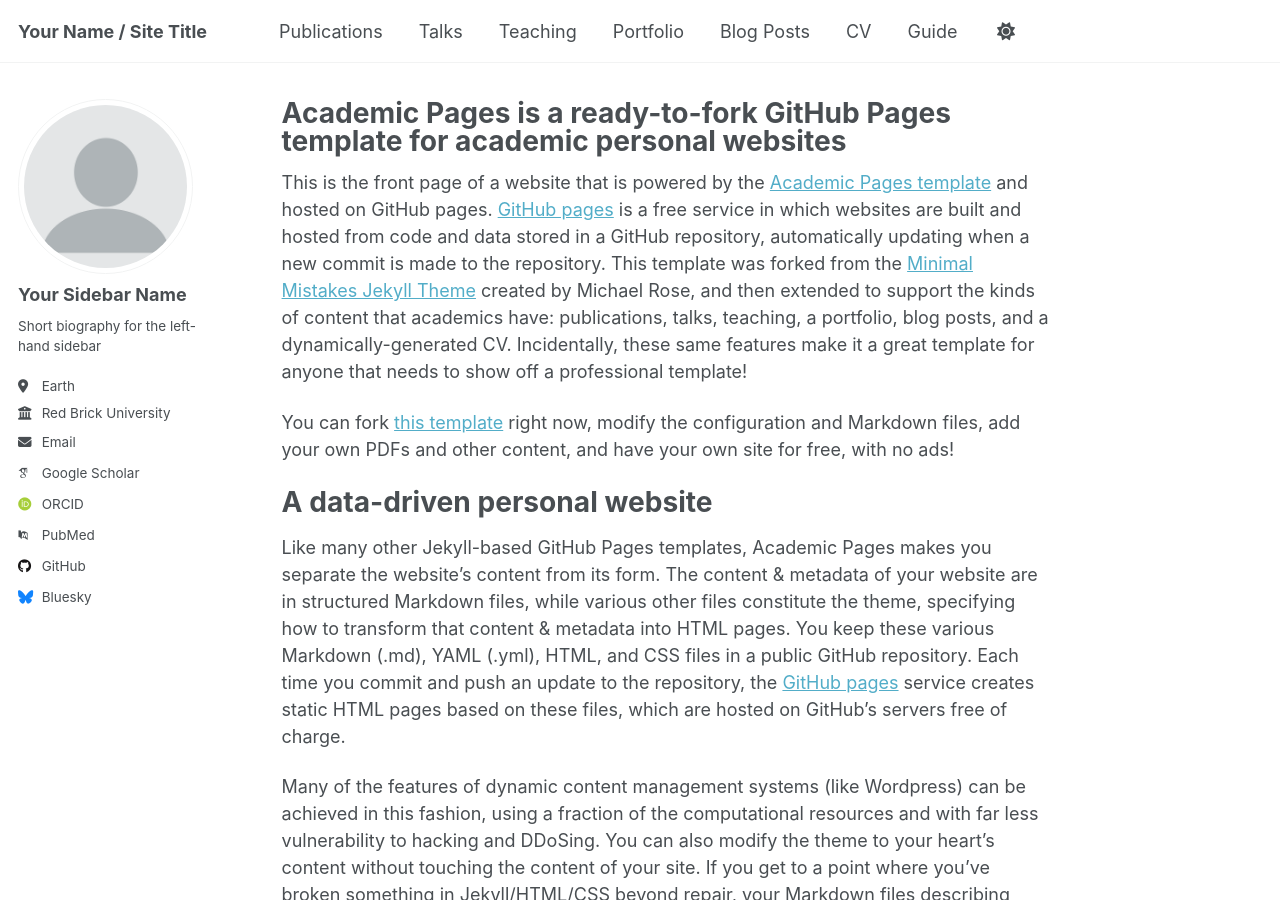
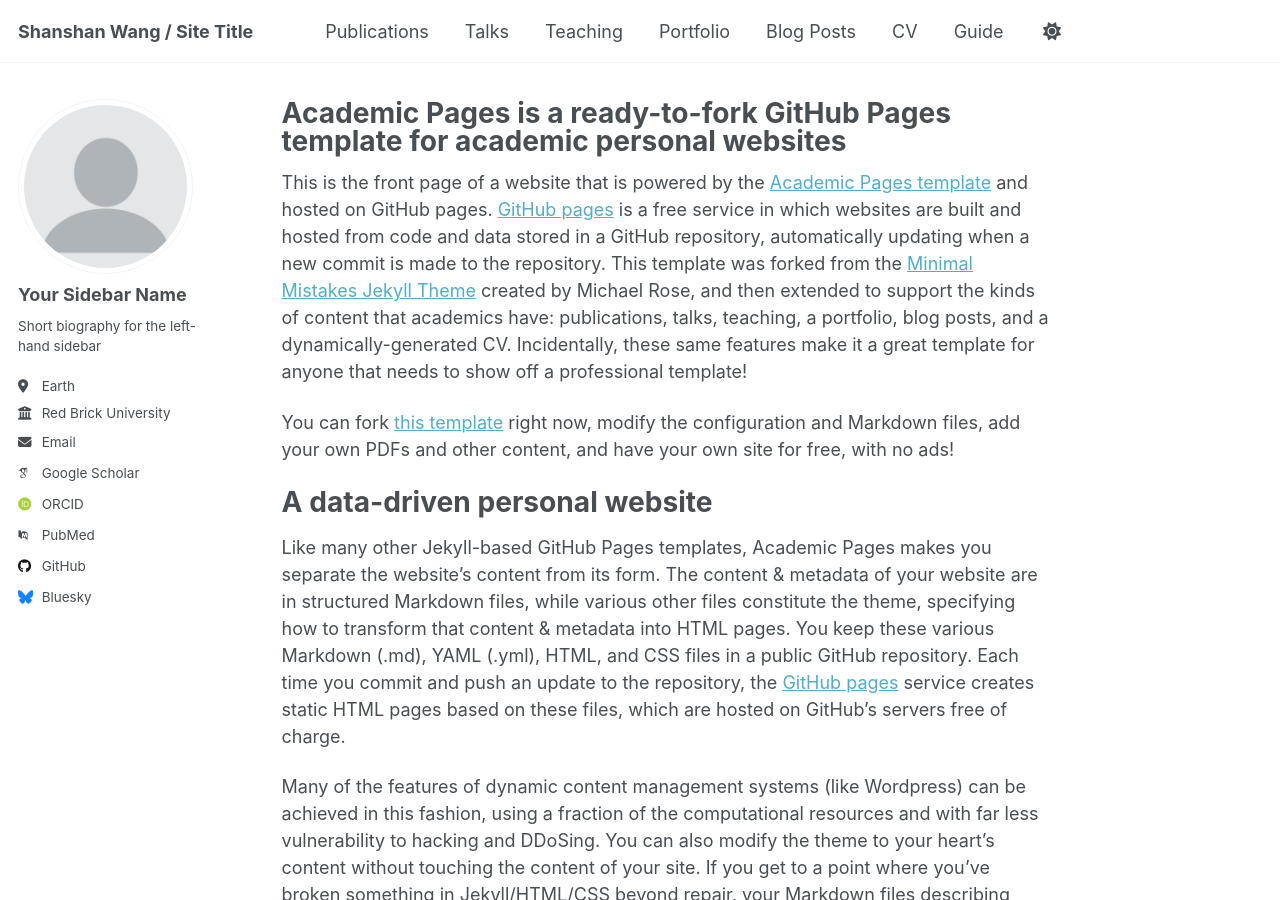
Before and after one commit to ShanshanWang2022/ShanshanWang2022.github.io, a Jekyll site: the page built from _pages/about.md, in a window 1280 px wide and 900 px high. Built offline with Jekyll 4.4.1, drawn with Linux system fonts in a browser that asks for light colours; some web fonts are replaced; a script that is not in the unit is left out.

Commit message:
Update _config.yml

```diff
--- a/_config.yml
+++ b/_config.yml
@@ -9,7 +9,7 @@
 # Basic Site Settings
 locale                   : "en-US"
 site_theme               : "default" # Currently available options are "default", "air"
-title                    : "Your Name / Site Title"
+title                    : "Shanshan Wang / Site Title"
 title_separator          : "-"
 name                     : &name "Your Name"
 description              : &description "Your Name's academic portfolio"   # Update this with a general description of your site, this is the default if not overridden by a page
@@ -30,7 +30,7 @@ author:
   location         : "Earth"
   employer         : "Red Brick University"
   uri              : # URL
-  email            : "none@example.org"
+  email            : "nlp2ct.shanshan@gmail.com"
 
   # Academic websites
   academia         : # URL
```
